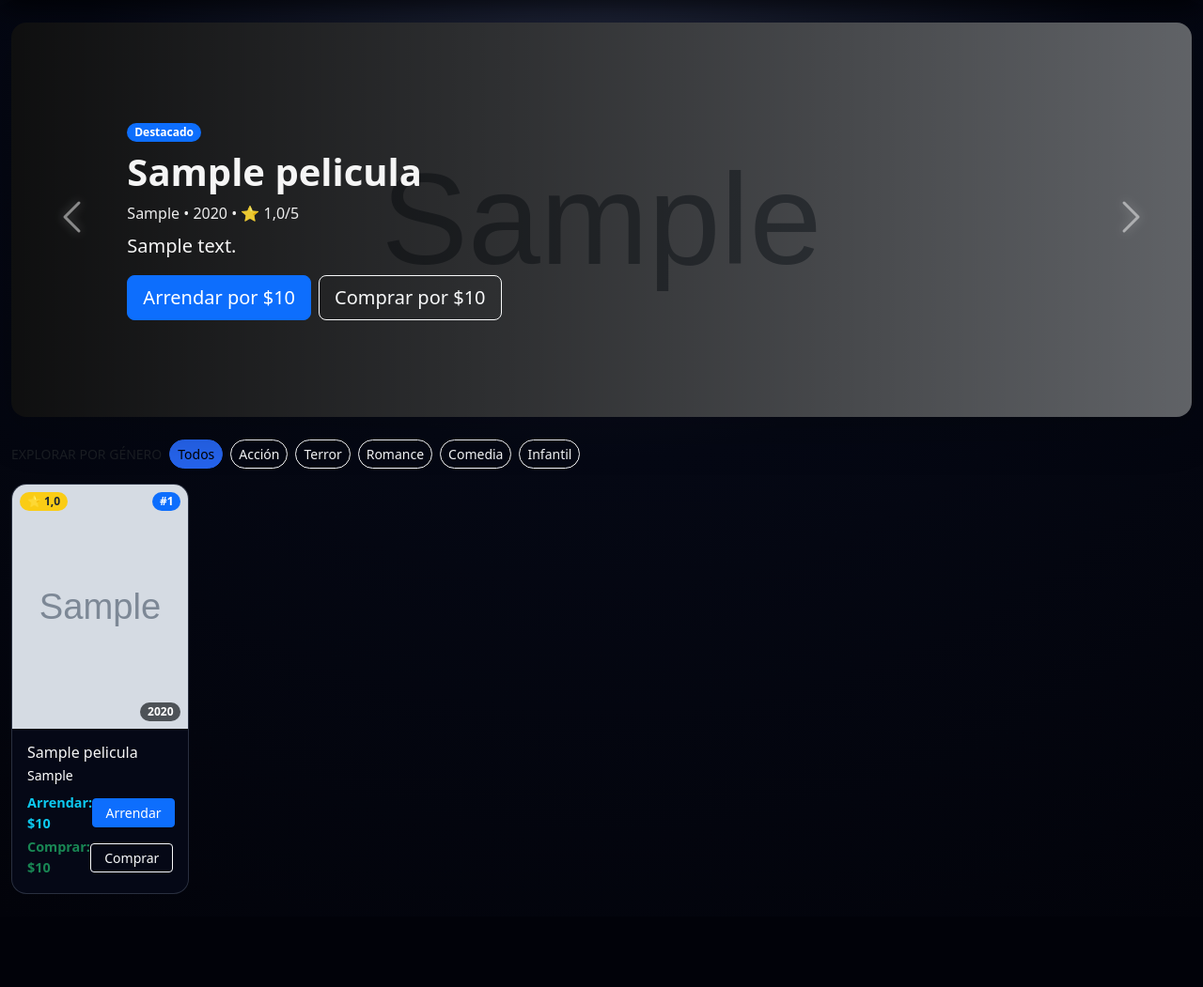
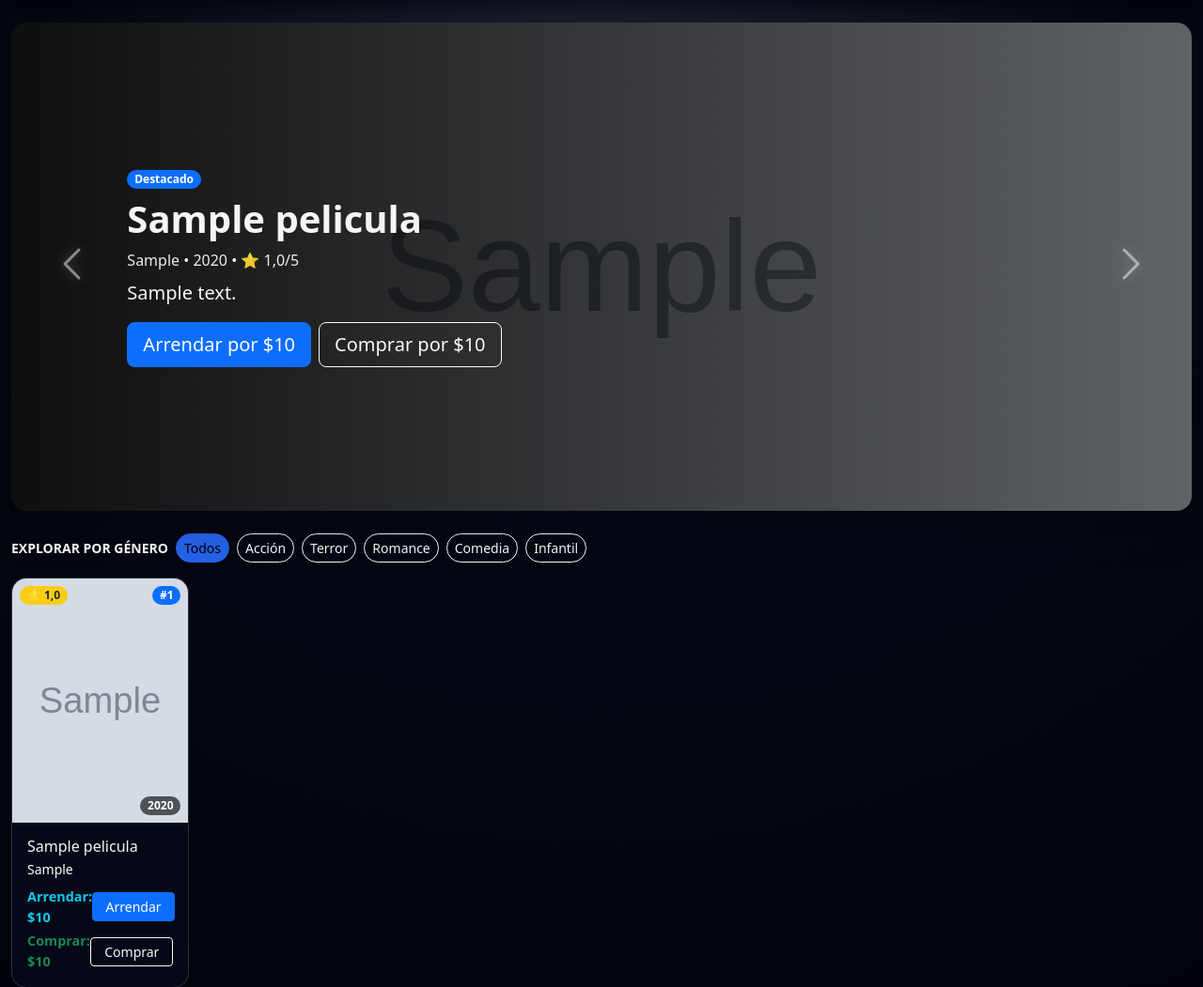
Before and after one commit to Nick24x/cinemarket, a Django app: page / in a window 1280 px wide. Shown: the part 62-1113 px from the top of the page at 94% size. Before the commit the page ends 1014 px from the top, so only its background shows below. Run offline with Django 5.2, Linux system fonts and the light colour scheme; tables that the repository leaves empty hold one stand-in row (values such as "Sample post"); grey boxes marked "Sample" are stand-in pictures.

Commit message:
actualización

```diff
--- a/templates/home.html
+++ b/templates/home.html
@@ -9,6 +9,22 @@
   <!-- Bootstrap -->
   <link href="https://cdn.jsdelivr.net/npm/bootstrap@5.3.2/dist/css/bootstrap.min.css" rel="stylesheet">
   <link rel="stylesheet" href="{% static 'css/css.css' %}">
+
+  <!-- Ajustes visuales extra -->
+  <style>
+    /* Hero: que todas las imágenes se vean bien sin deformarse */
+    .hero-img {
+      width: 100%;
+      height: 420px;
+      object-fit: cover;
+    }
+
+    @media (min-width: 992px) {
+      .hero-img {
+        height: 520px;
+      }
+    }
+  </style>
 </head>
 
 <body>
@@ -147,7 +163,7 @@
     <!-- FILTRO POR GÉNERO -->
     <section class="mb-3">
       <div class="d-flex flex-wrap align-items-center gap-2">
-        <span class="text-muted small text-uppercase">Explorar por género</span>
+        <span class="text-light small text-uppercase fw-semibold">Explorar por género</span>
 
         <a href="?{% if q %}q={{ q|urlencode }}&{% endif %}genre=Todos"
            class="btn btn-sm btn-outline-light genre-pill {% if not genre or genre|lower == 'todos' %}active{% endif %}">
```
